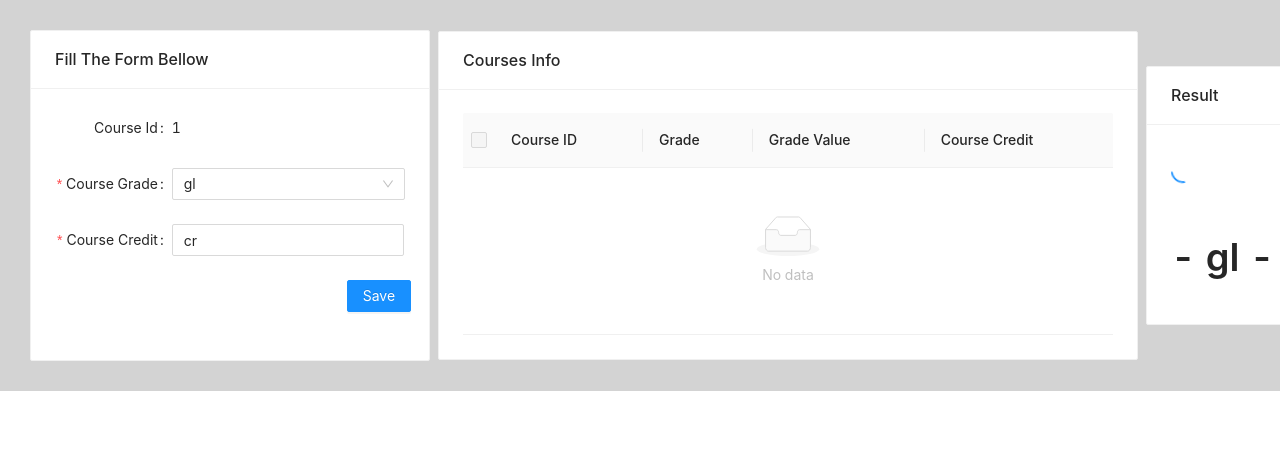
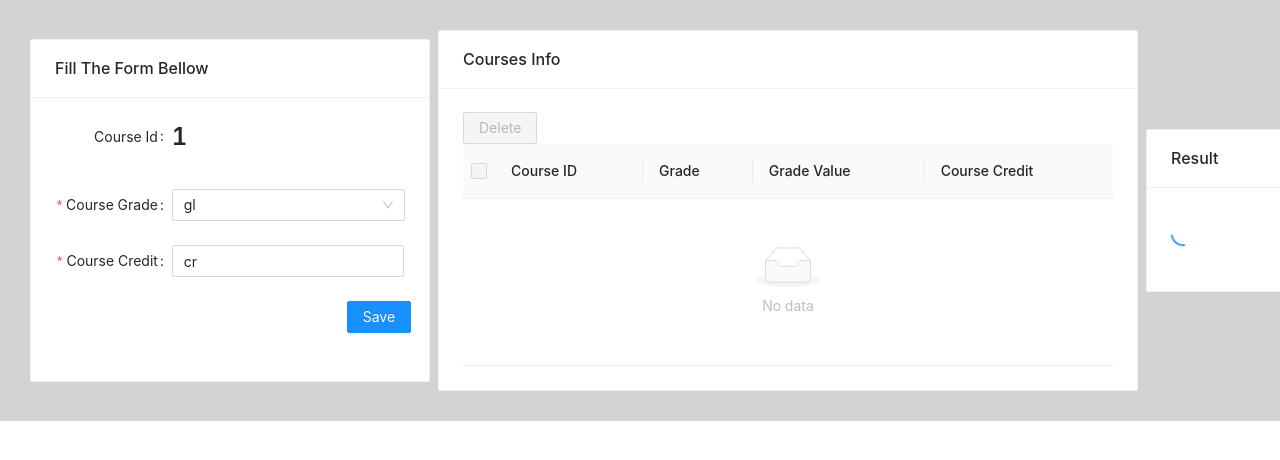
Before and after one commit to muddy700/AntdGpaCaluu, a React (Create React App) app: page / in a window 1280 px wide. Shown: the top 460 px of the page. Built offline with nearby package versions, Linux system fonts and the light colour scheme.

Commit message:
Added Course Selection And Operations Like Delete

```diff
--- a/src/App.js
+++ b/src/App.js
@@ -1,6 +1,6 @@
-import { Card , Table , Form, Input, Button, Checkbox , InputNumber , Select , List , Spin , Space , Typography} from 'antd';
+import { Card , Table , Form,  Button, InputNumber , Select , Spin , Space , Typography} from 'antd';
 import { LoadingOutlined } from '@ant-design/icons';
-import React , { useState, usestate } from 'react'
+import React , { useState } from 'react'
 import './index.css'
 
 const layout = {
@@ -40,7 +40,7 @@ const App = () => {
     },
   ];
 
-    const initialGrades = [
+    const grades = [
     { name : 'A' , value : 5} ,
     { name : 'B+' , value : 4} ,
     { name : 'B' , value : 3} ,
@@ -49,17 +49,19 @@ const App = () => {
     { name : 'E' , value : 0.5} ,
     { name : 'F' , value : 0 }
   ]
-  const initialCourses = [
-    { key : 1 , id : 1 , gradePoint : 2 , gradeLetter : 'C', credit : 10},
-    { key : 2 , id : 2 , gradePoint : 5 , gradeLetter : 'A' , credit : 7},
-            ]
+  // const initialCourses = [
+  //   { key : 1 , id : 1 , gradePoint : 2 , gradeLetter : 'C', credit : 10},
+  //   { key : 2 , id : 2 , gradePoint : 5 , gradeLetter : 'A' , credit : 7},
+            // ]
   const course = { id : '' , gradePoint : 'gp' , gradeLetter : 'gl' , credit : 'cr'}
-  const [grades , setGrades ] = useState(initialGrades)
+  // const [grades , setGrades ] = useState(initialGrades)
   const [courses , setCourses ]  = useState([])
   const [gpa , setGpa ] = useState('')
   const [selectedRowKeys , setSelectedRowKeys ] = useState([])
   const [editingMode , setEditingMode ] = useState(false)
   const [activeCourse , setActiveCourse ] = useState(course)
+  const [selectedCourses , setSelectedCourses ] = useState([])
+  const [loading, setLoading ] = useState(false)
 
   const { Title } = Typography
   const { option } = Select
@@ -91,8 +93,13 @@ const App = () => {
     };
 
       const calculator = () => {
-        console.log('size ' + id)
-      const product = courses.map((data) => {return data.credit * data.gradePoint})
+        if(courses.length <= 0){
+          setGpa('')
+        }
+        else{
+
+          console.log('size ' + id)
+          const product = courses.map((data) => {return data.credit * data.gradePoint})
       console.log('product '+ product)
       const sumOfProduct = product.reduce((total , data) => total = total + data )
       console.log('sop ' + sumOfProduct)
@@ -103,6 +110,7 @@ const App = () => {
       console.log('gpa ' + gpa1.toFixed(1))
       setGpa(gpa1)
       console.log(courses.length)
+    }
 
       }
 
@@ -110,7 +118,7 @@ const App = () => {
       console.log('Failed:', errorInfo);
     };
     const onGradeChange = (value) => {
-      const letter = initialGrades.find((data) => data.value === value)
+      const letter = grades.find((data) => data.value === value)
       setActiveCourse({...activeCourse , gradePoint : value , gradeLetter : letter.name})
     }
     const onCreditChange = (value) => {
@@ -120,7 +128,27 @@ const App = () => {
 
     const onSelectChange = (selectedRowKeys) => {
       setSelectedRowKeys(selectedRowKeys)
-      console.log(setSelectedRowKeys.length)
+      const selected = courses.filter((data) => selectedRowKeys.includes(data.key))
+      const selectedIds = selected.map((data) => {return data.id})
+      setSelectedCourses(selectedIds)
+      // console.log(setSelectedRowKeys[0])
+    }
+
+    // console.log('mvp ' + mvp[0].gradeLetter)
+
+    const deleteCourses = () => {
+      setLoading(true)
+      // console.log(selectedCourses.length)
+      // console.log(selectedCourses)
+      setTimeout(  () => {
+      const remainingCourses = courses.filter((data) => !selectedCourses.includes(data.id))
+      setCourses(remainingCourses)
+      console.log(courses)
+      setSelectedCourses([])
+      setSelectedRowKeys([])
+      setLoading(false)
+    } , 500)
+    calculator()
     }
     const editCourseInfo = (value) => {
       const selecte = courses.find((data) => data.id === value)
@@ -136,6 +164,7 @@ const App = () => {
       selectedRowKeys,
       onChange: onSelectChange,
     };
+    const hasSelected = selectedCourses.length > 0
 
   return (
 
@@ -150,7 +179,8 @@ const App = () => {
           onFinishFailed={onFinishFailed}>
 
             <Form.Item label="Course Id"  name="CourseId" >
-              <label>{editingMode ? activeCourse.id : id +1}</label>
+              {/* <label>{editingMode ? activeCourse.id : id +1}</label> */}
+              <Title level={3}> {editingMode ? activeCourse.id : id +1} </Title>
             </Form.Item>
             <Form.Item label="Course Grade"  name="Course Grade" rules={[{ required: true, message: 'Please Select Course Grade!' }]} >
               <Select placeholder="Select Course Grade" defaultValue={activeCourse.gradeLetter} onChange={onGradeChange} allowClear >
@@ -168,14 +198,17 @@ const App = () => {
       </Card>
 
       <Card title="Courses Info" style={{width : 700}} >
+        <Button type="primary" disabled={!hasSelected} onClick={deleteCourses} loading={loading}>Delete</Button>
+        <span style={{ marginLeft: 8 }} >{selectedCourses.length > 0 ? selectedCourses.length + ' Courses Selected' : '' } </span>
         <Table rowSelection={rowSelection} columns={columns} dataSource={courses} onRow={(record, rowIndex) => {
     return {
       onClick: event => {editCourseInfo(record.id)} }; }}/>
       </Card>
 
       <Card title="Result" style={{width : 300}} >
-        <Title level={2}>{gpa ? 'Your GPA Is : ' + gpa.toFixed(1) : spinner } </Title>
-        <Title leve={4}>{activeCourse.id} - {activeCourse.gradeLetter} - {activeCourse.gradePoint} - {activeCourse.credit}</Title>
+        <Title level={2}>{gpa !== '' ? 'Your GPA Is : ' + gpa.toFixed(1) : spinner } </Title>
+        {/* <Title leve={4}>{activeCourse.id} - {activeCourse.gradeLetter} - {activeCourse.gradePoint} - {activeCourse.credit}</Title> */}
+        {/* <Title level={5}>{selectedCourses.length} Courses Selected</Title> */}
       </Card>
 
       </Space>
```
Also changed, not shown: 1 other file (tests, documents, lock files or other folders).
